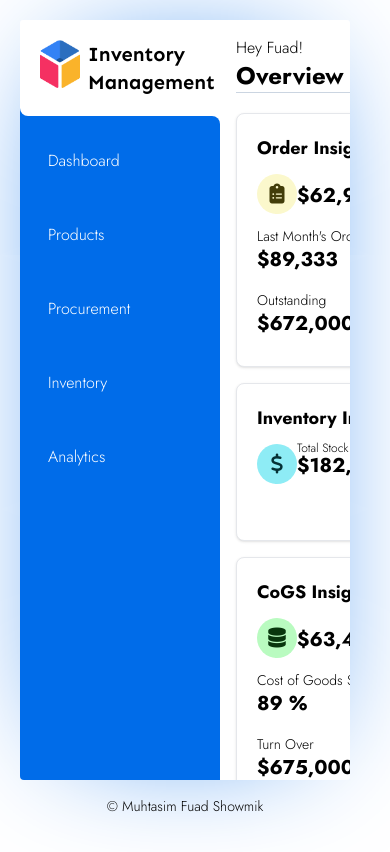
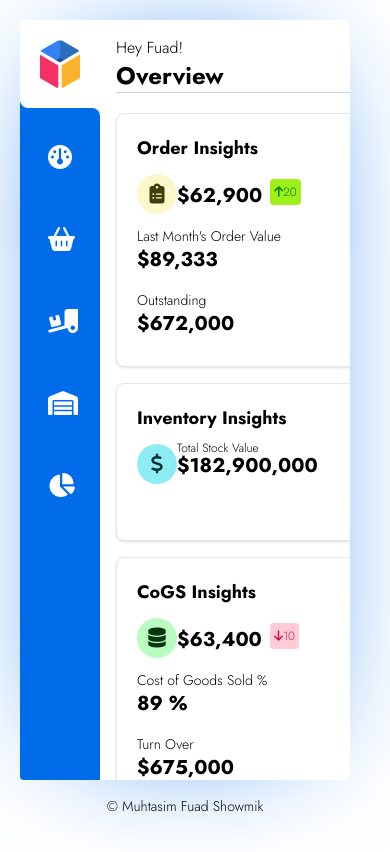
Before and after one commit to Muhtasim-Fuad-Showmik/Vue-Inventory, a Vue app: page / in a window 390 px wide. Built offline with nearby package versions, Linux system fonts and the light colour scheme.

Commit message:
Added responsive behavior to the navigation pane and the app logo

```diff
--- a/src/App.vue
+++ b/src/App.vue
@@ -4,8 +4,8 @@ import { RouterLink, RouterView } from 'vue-router';
 
 <template>
     <main class="h-[90vh] my-0 mx-auto bg-white rounded shadow-[0_0_130px_-50px_rgba(0,108,233,1)] overflow-auto w-full">
-        <div class="flex flex-row w-full min-h-[90vh] overflow-auto">
-            <div class="min-w-[200px] min-h-[90vh]">
+        <div class="flex flex-row w-full min-h-[90vh]">
+            <div class="max-[600px]:min-w-[80px] min-w-[200px] min-h-[90vh]">
                 <header class="flex flex-col min-h-full bg-white">
                     <div class="bg-brandeis-blue">
                         <a href="/" class="inline-block w-full p-5 bg-white rounded-bl-lg">
@@ -13,7 +13,7 @@ import { RouterLink, RouterView } from 'vue-router';
                                 <img src="/Inventory Logo.png" alt="Inventory Management Logo"
                                     class="object-cover w-10 h-12" />
                                 <span
-                                    class="flex flex-col ml-2 text-xl font-bold text-black underline font-Sen decoration-white">
+                                    class="flex flex-col ml-2 text-xl font-bold text-black underline font-Sen decoration-white max-[600px]:hidden">
                                     <p>Inventory</p>
                                     <p>Management</p>
                                 </span>
@@ -24,32 +24,57 @@ import { RouterLink, RouterView } from 'vue-router';
                         <li
                             class="group block m-0 py-4 px-2.5 border-y transition-all border-transparent hover:border-[#1b82f7]">
                             <RouterLink
-                                class="block bg-transparent px-4 py-2 no-underline text-white transition-all group-hover:drop-shadow-std group-hover:translate-x-{-2px} group-hover:-translate-y-0.5"
-                                to="/">Dashboard</RouterLink>
+                                class="block bg-transparent px-4 py-2 no-underline text-white transition-all group-hover:drop-shadow-std group-hover:translate-x-{-2px} group-hover:-translate-y-0.5 flex items-center"
+                                to="/">
+                                <span>
+                                    <i class="fa-solid fa-gauge text-2xl mr-5"></i>
+                                </span>
+                                <span class="max-[600px]:hidden">Dashboard</span>
+                            </RouterLink>
                         </li>
                         <li
                             class="group block m-0 py-4 px-2.5 border-y transition-all border-transparent hover:border-[#1b82f7]">
                             <RouterLink
-                                class="block bg-transparent px-4 py-2 no-underline text-white transition-all group-hover:drop-shadow-std group-hover:translate-x-{-2px} group-hover:-translate-y-0.5"
-                                to="/">Products</RouterLink>
+                                class="block bg-transparent px-4 py-2 no-underline text-white transition-all group-hover:drop-shadow-std group-hover:translate-x-{-2px} group-hover:-translate-y-0.5 flex items-center"
+                                to="/">
+                                <span>
+                                    <i class="fa-solid fa-basket-shopping text-2xl mr-5"></i>
+                                </span>
+                                <span class="max-[600px]:hidden">Products</span>
+                            </RouterLink>
                         </li>
                         <li
                             class="group block m-0 py-4 px-2.5 border-y transition-all border-transparent hover:border-[#1b82f7]">
                             <RouterLink
-                                class="block bg-transparent px-4 py-2 no-underline text-white transition-all group-hover:drop-shadow-std group-hover:translate-x-{-2px} group-hover:-translate-y-0.5"
-                                to="/procurements">Procurement</RouterLink>
+                                class="block bg-transparent px-4 py-2 no-underline text-white transition-all group-hover:drop-shadow-std group-hover:translate-x-{-2px} group-hover:-translate-y-0.5 flex items-center"
+                                to="/procurements">
+                                <span>
+                                    <i class="fa-solid fa-truck-ramp-box text-2xl mr-5"></i>
+                                </span>
+                                <span class="max-[600px]:hidden">Procurement</span>
+                            </RouterLink>
                         </li>
                         <li
                             class="group block m-0 py-4 px-2.5 border-y transition-all border-transparent hover:border-[#1b82f7]">
                             <RouterLink
-                                class="block bg-transparent px-4 py-2 no-underline text-white transition-all group-hover:drop-shadow-std group-hover:translate-x-{-2px} group-hover:-translate-y-0.5"
-                                to="/">Inventory</RouterLink>
+                                class="block bg-transparent px-4 py-2 no-underline text-white transition-all group-hover:drop-shadow-std group-hover:translate-x-{-2px} group-hover:-translate-y-0.5 flex items-center"
+                                to="/">
+                                <span>
+                                    <i class="fa-solid fa-warehouse text-2xl mr-5"></i>
+                                </span>
+                                <span class="max-[600px]:hidden">Inventory</span>
+                            </RouterLink>
                         </li>
                         <li
                             class="group block m-0 py-4 px-2.5 border-y transition-all border-transparent hover:border-[#1b82f7]">
                             <RouterLink
-                                class="block bg-transparent px-4 py-2 no-underline text-white transition-all group-hover:drop-shadow-std group-hover:translate-x-{-2px} group-hover:-translate-y-0.5"
-                                to="/">Analytics</RouterLink>
+                                class="block bg-transparent px-4 py-2 no-underline text-white transition-all group-hover:drop-shadow-std group-hover:translate-x-{-2px} group-hover:-translate-y-0.5 flex items-center"
+                                to="/">
+                                <span>
+                                    <i class="fa-solid fa-chart-pie text-2xl mr-5"></i>
+                                </span>
+                                <span class="max-[600px]:hidden">Analytics</span>
+                            </RouterLink>
                         </li>
                     </ul>
                 </header>
```
